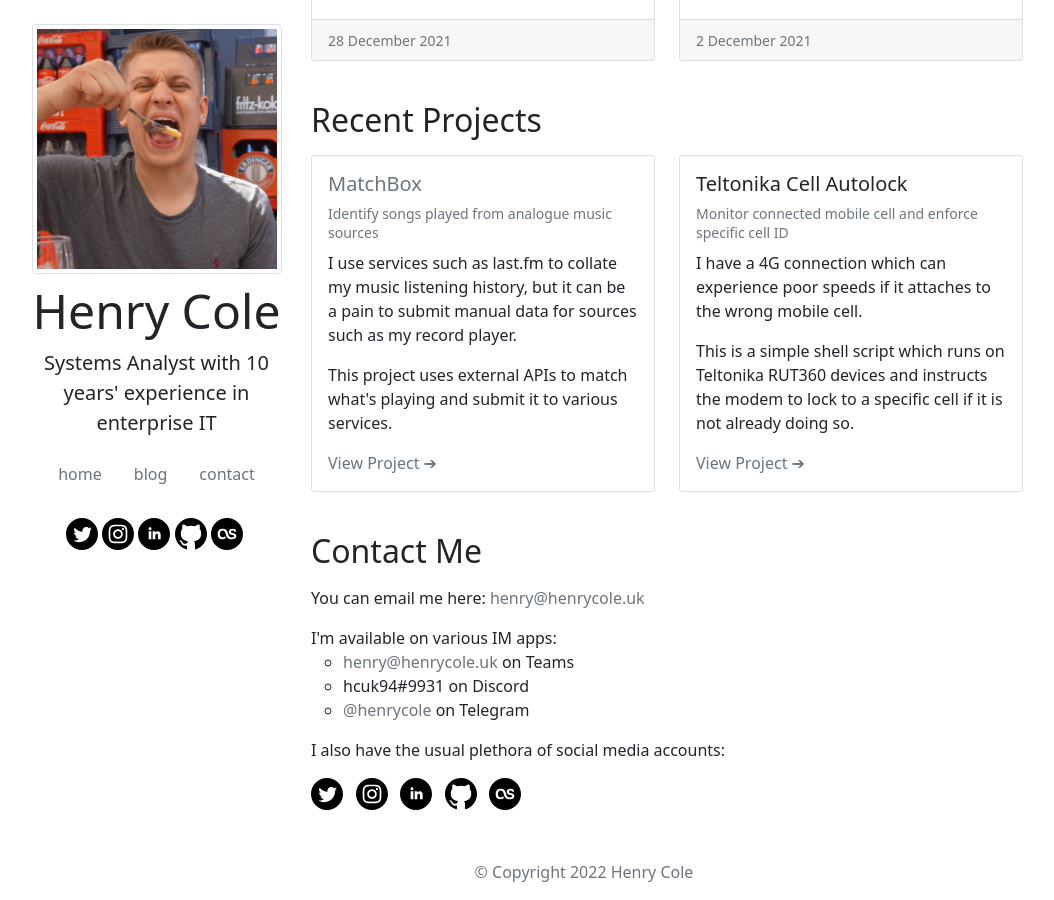
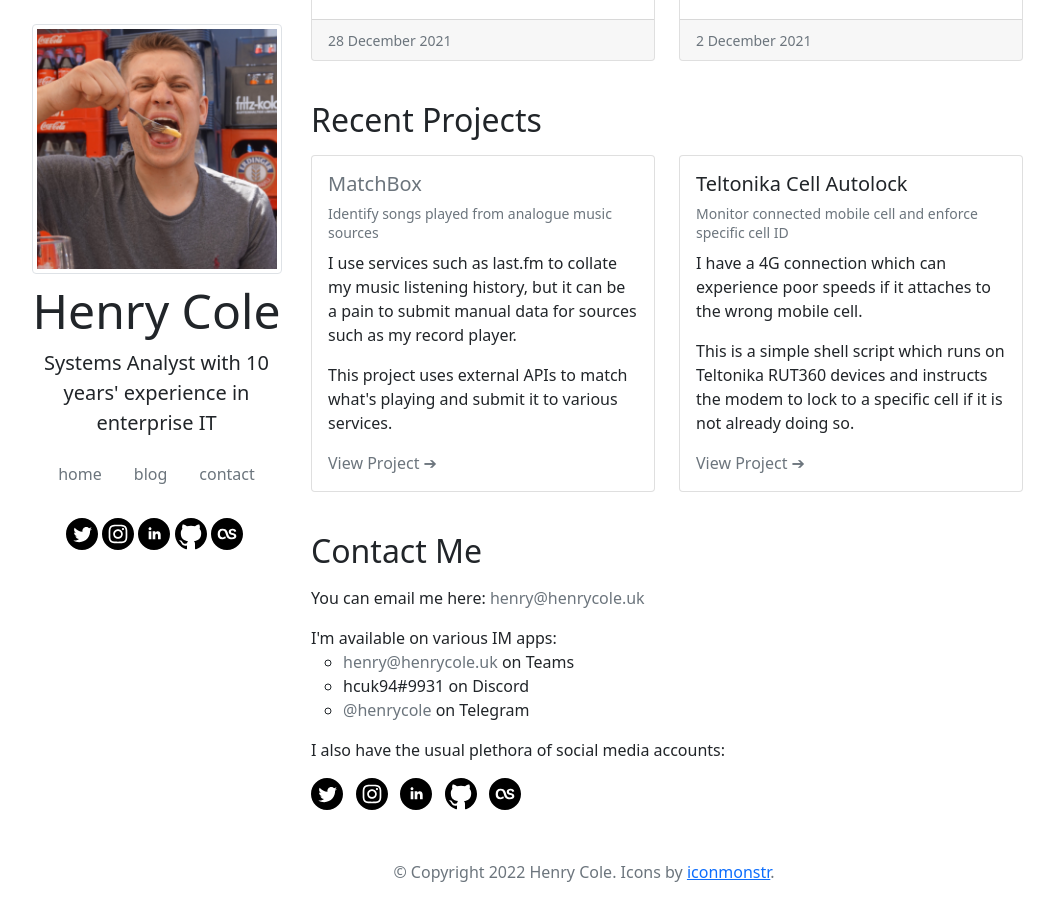
Before and after one commit to hcuk94/henry-personal-website, a Jekyll site: the page built from index.html, in a window 1280 px wide and 900 px high, scrolled down 918 px. Shown: the whole window, without its empty margins (56-1110 px from the left). Built offline with Jekyll 4.4.1, drawn with Linux system fonts in a browser that asks for light colours.

Commit message:
add icons credit to footer

```diff
--- a/_includes/footer.html
+++ b/_includes/footer.html
@@ -1,6 +1,6 @@
 </div>
 <footer class="footer text-center" style="height:40px; margin-top: 50px;">
-<p class="text-center text-muted">© Copyright 2022 Henry Cole</p>
+<p class="text-center text-muted">© Copyright 2022 Henry Cole. Icons by <a href="https://iconmonstr.com" target="_blank">iconmonstr</a>.</p>
 </footer>
 </div>
 </div>
```
